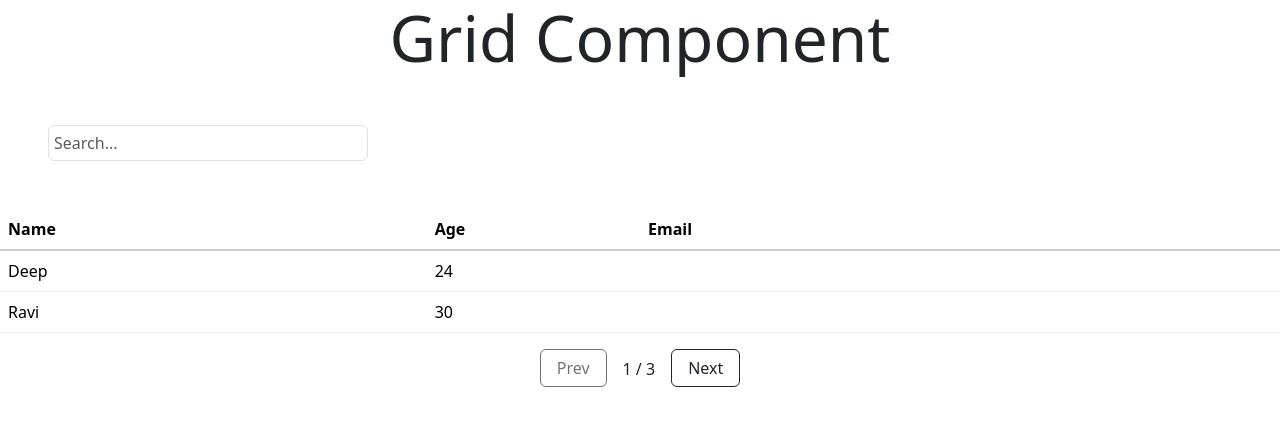
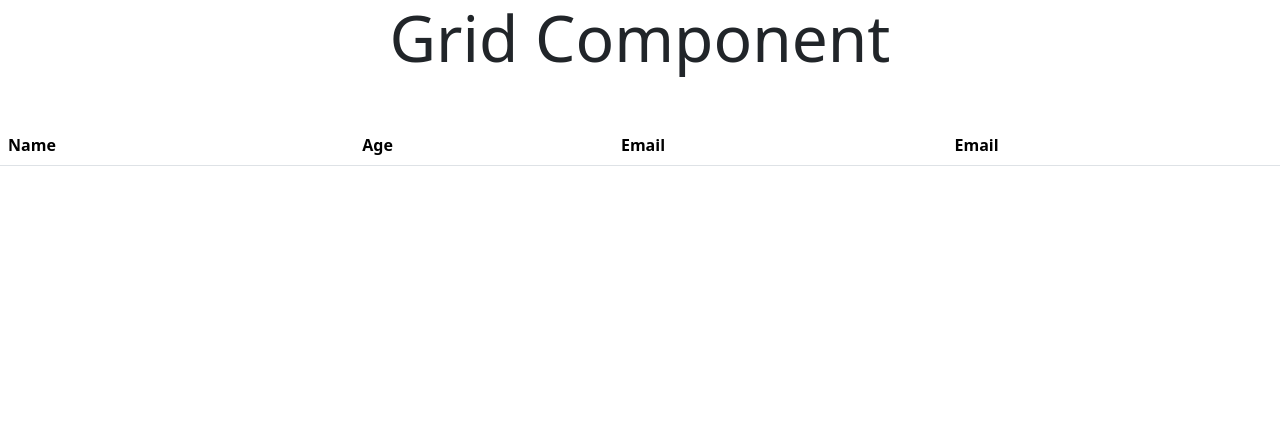
Before and after one commit to deepthakkardash/Grid-Component, a React (Vite) app: page / in a window 1280 px wide. Shown: the top 426 px of the page. Built offline with nearby package versions, Linux system fonts and the light colour scheme.

Commit message:
starting from scratch

```diff
--- a/src/App.jsx
+++ b/src/App.jsx
@@ -4,20 +4,19 @@ import DataGrid from './DataGrid';
 
 function App() {
 
-
-
   const columns = [
   { field: "name", headerName: "Name", width: 200 },
   { field: "age", headerName: "Age", width: 100 },
+  { field: "email", headerName: "Email", width:300},
   { field: "email", headerName: "Email", width:300}
 ];
 
 const data = [
-  { name: "Deep", "age": 24 , "Email": "abc@gmail.com"},
-  { name: "Ravi", "age": 30 , "Email": "abc@gmail.com"},
-  { name: "Neha", "age": 22 , "Email": "abc@gmail.com"},
-  { name: "Sara", "age": 27 , "Email": "abc@gmail.com"},
-  { name: "Amit", "age": 40 , "Email": "abc@gmail.com"},
+  { name: "Deep", "age": 24 , email: "abc@gmail.com"},
+  { name: "Ravi", "age": 30 , email: "abc@gmail.com"},
+  { name: "Neha", "age": 22 , email: "abc@gmail.com"},
+  { name: "Sara", "age": 27 , email: "abc@gmail.com"},
+  { name: "Amit", "age": 40 , email: "abc@gmail.com"},
 ];
 
 
--- a/src/DataGrid.jsx
+++ b/src/DataGrid.jsx
@@ -8,143 +8,188 @@ export default function DataGrid({
   sortable = true,
   filterable = false,
 }) {
-  const [sortConfig, setSortConfig] = useState(null);
-  const [page, setPage] = useState(1);
-  const [search, setSearch] = useState("");
 
-  // Filtering
-  const filteredData = useMemo(() => {
-    if (!filterable || search.trim() === "") return data;
-    return data.filter((row) =>
-      Object.values(row)
-        .join(" ")
-        .toLowerCase()
-        .includes(search.toLowerCase())
-    );
-  }, [data, search, filterable]);
+  let i=1;
 
-  // Sorting
-  const sortedData = useMemo(() => {
-    if (!sortConfig) return filteredData;
+  console.log("Columns : "+columns);
+  console.log("Data : "+data);
+  console.log("page Size: "+pageSize);
+  console.log("onRowClick: "+onRowClick);
+  console.log("sortable: "+sortable);
+  console.log("filterable: "+filterable);
 
-    return [...filteredData].sort((a, b) => {
-      const field = sortConfig.field;
 
-      if (a[field] < b[field]) return sortConfig.direction === "asc" ? -1 : 1;
-      if (a[field] > b[field]) return sortConfig.direction === "asc" ? 1 : -1;
-      return 0;
-    });
-  }, [filteredData, sortConfig]);
 
-  // Pagination
-  const paginatedData = useMemo(() => {
-    const start = (page - 1) * pageSize;
-    return sortedData.slice(start, start + pageSize);
-  }, [sortedData, page, pageSize]);
 
-  const totalPages = Math.ceil(sortedData.length / pageSize);
+  return(<>
 
-  const handleSort = (field) => {
-    if (!sortable) return;
-
-    setSortConfig((prev) => {
-      if (prev?.field === field) {
-        return {
-          field,
-          direction: prev.direction === "asc" ? "desc" : "asc",
-        };
-      }
-      return { field, direction: "asc" };
-    });
-  };
-
-  return (
-    <div style={{ width: "100%" }}>
-      {filterable && (
-        // <div className="d-flex flex-row justify-content-center align-items-center">
-
-        <input
-          type="text"
-          className=" form-control w-25 align-items-center ms-5 h-4 mb-5"
-          placeholder="Search..."
-          style={{ marginBottom: 10, padding: 5 }}
-          value={search}
-          onChange={(e) => setSearch(e.target.value)}
-        />
-
-        // </div>
-      )}
-
-      <table style={{ width: "100%", borderCollapse: "collapse" }} className="table ">
+      <table className="table">
         <thead>
           <tr>
-            {columns.map((col) => (
-              <th
-                key={col.field}
-                onClick={() => handleSort(col.field)}
-                scope="col"
-                style={{
-                  width: col.width,
-                  cursor: sortable ? "pointer" : "default",
-                  padding: "8px",
-                  borderBottom: "2px solid #ccc",
-                }}
-                aria-sort={
-                  sortConfig?.field === col.field
-                    ? sortConfig.direction === "asc"
-                      ? "ascending"
-                      : "descending"
-                    : "none"
-                }
-              >
-                {col.headerName}
-                {sortConfig?.field === col.field &&
-                  (sortConfig.direction === "asc" ? " ↑" : " ↓")}
-              </th>
-            ))}
+            {columns.map((col)=>{
+              return(
+              <th key={i++}>{col.headerName}</th>
+            )})}
           </tr>
         </thead>
+        <tbody>
 
-        <tbody>
-          {paginatedData.length === 0 ? (
-            <tr>
-              <td colSpan={columns.length} >
-                No data available
-              </td>
-            </tr>
-          ) : (
-            paginatedData.map((row, idx) => (
-              <tr
-                key={idx}
-                onClick={() => onRowClick?.(row)}
-               className=""
-              >
-                {columns.map((col) => (
-                  <td
-                    key={col.field}
-                    style={{ padding: "8px", borderBottom: "1px solid #eee" }}
-                  >
-                    {row[col.field]}
-                  </td>
-                ))}
-              </tr>
-            ))
-          )}
         </tbody>
       </table>
 
-      {/* Pagination */}
-      <div className="d-flex flex-row gap-3 justify-content-center">
-        <button className="btn btn-outline-dark px-3" disabled={page === 1} onClick={() => setPage(page - 1)}>
-          Prev
-        </button>
-        <span className="mt-2">
-          {page} / {totalPages}
-        </span>
-        <button className="btn btn-outline-dark px-3" disabled={page === totalPages}  onClick={() => setPage(page + 1)}>
-          Next
-        </button>
-      </div>
-    </div>
-  );
+
+  </>);
+
+
+
+
+
+
+
+
+
+
+
+
+
+
+  // const [sortConfig, setSortConfig] = useState(null);
+  // const [page, setPage] = useState(1);
+  // const [search, setSearch] = useState("");
+
+  // // Filtering
+  // const filteredData = useMemo(() => {
+  //   if (!filterable || search.trim() === "") return data;
+  //   return data.filter((row) =>
+  //     Object.values(row)
+  //       .join(" ")
+  //       .toLowerCase()
+  //       .includes(search.toLowerCase())
+  //   );
+  // }, [data, search, filterable]);
+
+  // // Sorting
+  // const sortedData = useMemo(() => {
+  //   if (!sortConfig) return filteredData;
+
+  //   return [...filteredData].sort((a, b) => {
+  //     const field = sortConfig.field;
+
+  //     if (a[field] < b[field]) return sortConfig.direction === "asc" ? -1 : 1;
+  //     if (a[field] > b[field]) return sortConfig.direction === "asc" ? 1 : -1;
+  //     return 0;
+  //   });
+  // }, [filteredData, sortConfig]);
+
+  // // Pagination
+  // const paginatedData = useMemo(() => {
+  //   const start = (page - 1) * pageSize;
+  //   return sortedData.slice(start, start + pageSize);
+  // }, [sortedData, page, pageSize]);
+
+  // const totalPages = Math.ceil(sortedData.length / pageSize);
+
+  // const handleSort = (field) => {
+  //   if (!sortable) return;
+
+  //   setSortConfig((prev) => {
+  //     if (prev?.field === field) {
+  //       return {
+  //         field,
+  //         direction: prev.direction === "asc" ? "desc" : "asc",
+  //       };
+  //     }
+  //     return { field, direction: "asc" };
+  //   });
+  // };
+
+  // return (
+  //   <div style={{ width: "100%" }}>
+  //     {filterable && (
+  //       // <div className="d-flex flex-row justify-content-center align-items-center">
+
+  //       <input
+  //         type="text"
+  //         className=" form-control w-25 align-items-center ms-5 h-4 mb-5"
+  //         placeholder="Search..."
+  //         style={{ marginBottom: 10, padding: 5 }}
+  //         value={search}
+  //         onChange={(e) => setSearch(e.target.value)}
+  //       />
+
+  //       // </div>
+  //     )}
+
+  //     <table style={{ width: "100%", borderCollapse: "collapse" }} className="table ">
+  //       <thead>
+  //         <tr>
+  //           {columns.map((col) => (
+  //             <th
+  //               key={col.field}
+  //               onClick={() => handleSort(col.field)}
+  //               scope="col"
+  //               style={{
+  //                 width: col.width,
+  //                 cursor: sortable ? "pointer" : "default",
+  //                 padding: "8px",
+  //                 borderBottom: "2px solid #ccc",
+  //               }}
+  //               aria-sort={
+  //                 sortConfig?.field === col.field
+  //                   ? sortConfig.direction === "asc"
+  //                     ? "ascending"
+  //                     : "descending"
+  //                   : "none"
+  //               }
+  //             >
+  //               {col.headerName}
+  //               {sortConfig?.field === col.field &&
+  //                 (sortConfig.direction === "asc" ? " ↑" : " ↓")}
+  //             </th>
+  //           ))}
+  //         </tr>
+  //       </thead>
+
+  //       <tbody>
+  //         {paginatedData.length === 0 ? (
+  //           <tr>
+  //             <td colSpan={columns.length} >
+  //               No data available
+  //             </td>
+  //           </tr>
+  //         ) : (
+  //           paginatedData.map((row, idx) => (
+  //             <tr
+  //               key={idx}
+  //               onClick={() => onRowClick?.(row)}
+  //              className=""
+  //             >
+  //               {columns.map((col) => (
+  //                 <td
+  //                   key={col.field}
+  //                   style={{ padding: "8px", borderBottom: "1px solid #eee" }}
+  //                 >
+  //                   {row[col.field]}
+  //                 </td>
+  //               ))}
+  //             </tr>
+  //           ))
+  //         )}
+  //       </tbody>
+  //     </table>
+
+  //     {/* Pagination */}
+  //     <div className="d-flex flex-row gap-3 justify-content-center">
+  //       <button className="btn btn-outline-dark px-3" disabled={page === 1} onClick={() => setPage(page - 1)}>
+  //         Prev
+  //       </button>
+  //       <span className="mt-2">
+  //         {page} / {totalPages}
+  //       </span>
+  //       <button className="btn btn-outline-dark px-3" disabled={page === totalPages}  onClick={() => setPage(page + 1)}>
+  //         Next
+  //       </button>
+  //     </div>
+  //   </div>
+  // );
 }
```
